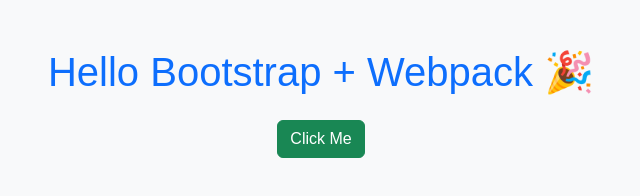
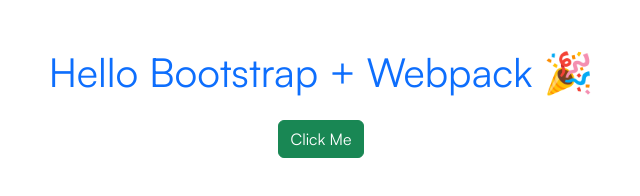
Before and after one commit to LeeIsaac1201/webpack, a website built with webpack: page src/index.html in a window 1280 px wide. Shown: the whole page, without its empty margins (319-959 px from the left). Built offline with nearby package versions, Linux system fonts and the light colour scheme.

Commit message:
Add Satoshi-Variable Font

```diff
--- a/src/styles.css
+++ b/src/styles.css
@@ -1,4 +1,21 @@
+/* src/styles/main.css */
+@font-face {
+  font-family: "Satoshi-Variable";
+  src:
+    url("../fonts/Satoshi-Variable.woff2") format("woff2"),
+    url("../fonts/Satoshi-VariableItalic.woff2") format("woff");
+  font-weight: 400;
+  font-style: normal;
+  font-display: swap; /* good for performance */
+}
+
 body {
-    font-family: Arial, sans-serif;
-    background: #f8f9fa;
+  font-family:
+    "Satoshi-Variable",
+    system-ui,
+    -apple-system,
+    "Segoe UI",
+    Roboto,
+    Arial,
+    sans-serif;
 }
```
Also changed, not shown: fonts/Satoshi-Variable.woff2 (added), fonts/Satoshi-VariableItalic.woff2 (added), 1 other file.
